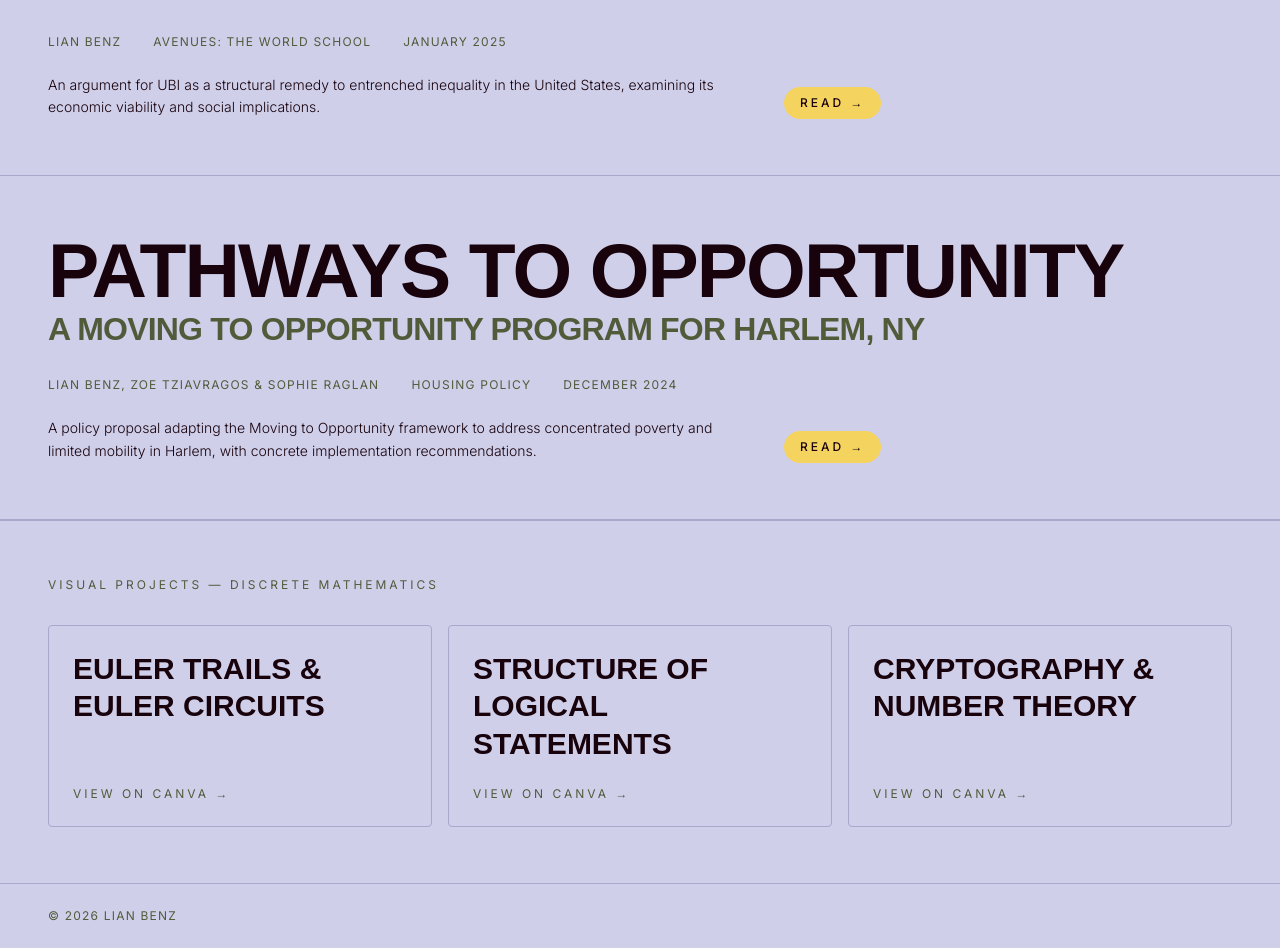
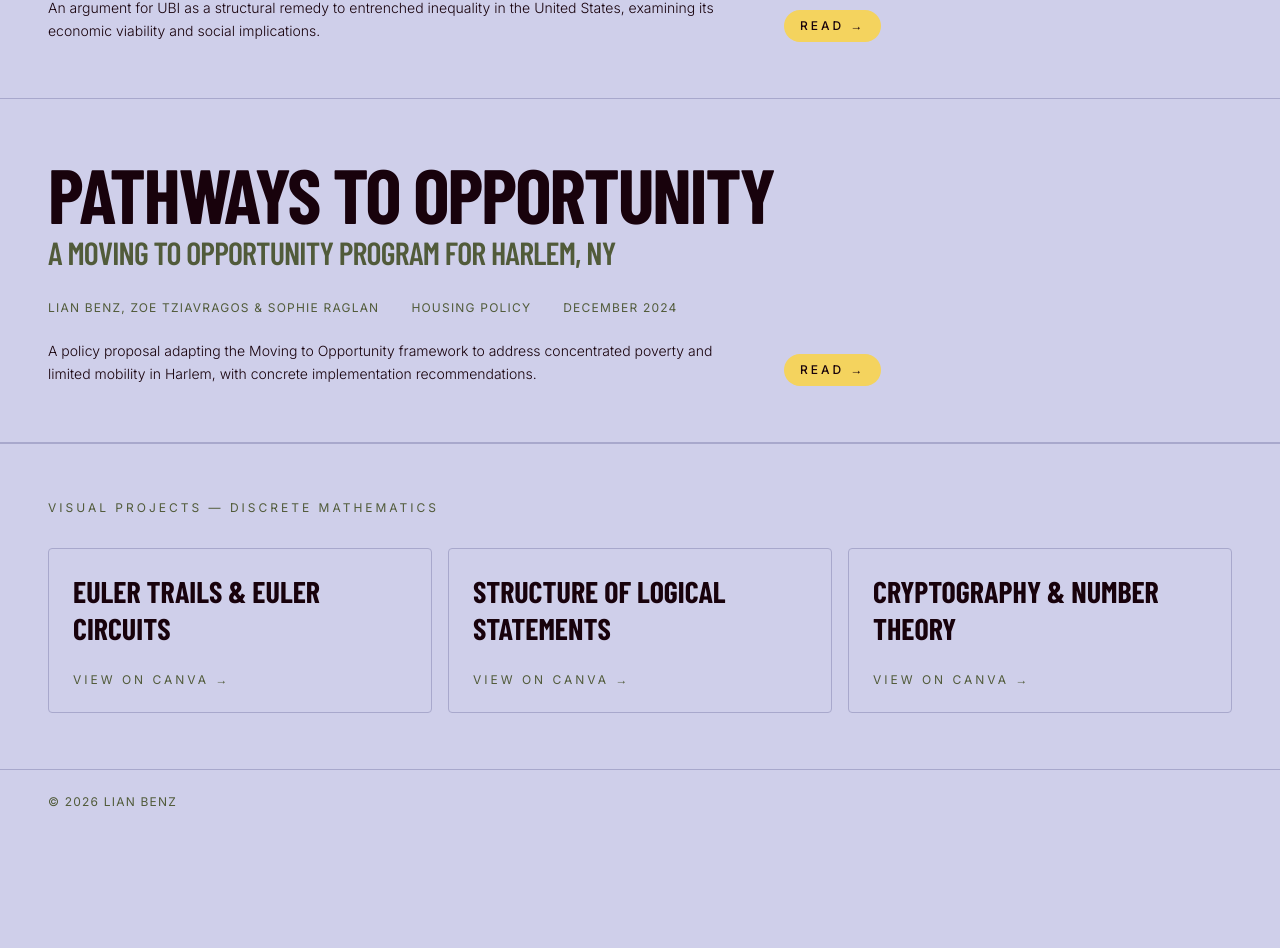
Before and after one commit to gracebenz/lb-website, a Next.js app: page / in a window 1280 px wide. Shown: the part 1101-2049 px from the top of the page. After the commit the page ends 1935 px from the top, so only its background shows below. Built offline with nearby package versions, Linux system fonts and the light colour scheme; a web font is replaced by a local one.

Commit message:
Lighter display font weights for readability (700/600 instead of 900/800)
Co-Authored-By: Claude Sonnet 4.6 <noreply@anthropic.com>

```diff
--- a/app/layout.tsx
+++ b/app/layout.tsx
@@ -5,7 +5,7 @@ import "./globals.css";
 const barlowCondensed = Barlow_Condensed({
   variable: "--font-display",
   subsets: ["latin"],
-  weight: ["800", "900"],
+  weight: ["600", "700"],
 });
 
 const inter = Inter({
--- a/app/page.tsx
+++ b/app/page.tsx
@@ -73,14 +73,14 @@ export default function Home() {
             <div className="px-6 md:px-12 py-10 md:py-14">
               {/* Big title */}
               <h2
-                className="text-[8vw] md:text-[6vw] leading-none font-black uppercase tracking-tight mb-1 transition-transform duration-200 origin-left group-hover:scale-[1.02]"
+                className="text-[8vw] md:text-[6vw] leading-none font-bold uppercase tracking-tight mb-1 transition-transform duration-200 origin-left group-hover:scale-[1.02]"
                 style={{ fontFamily: "var(--font-display)" }}
               >
                 {work.title}
               </h2>
               {work.subtitle && (
                 <p
-                  className="text-[4vw] md:text-[2.5vw] leading-none font-black uppercase tracking-tight mb-8 transition-transform duration-200 origin-left group-hover:scale-[1.02]"
+                  className="text-[4vw] md:text-[2.5vw] leading-none font-semibold uppercase tracking-tight mb-8 transition-transform duration-200 origin-left group-hover:scale-[1.02]"
                   style={{ fontFamily: "var(--font-display)", color: "var(--ink-mid)" }}
                 >
                   {work.subtitle}
@@ -136,7 +136,7 @@ export default function Home() {
               style={{ borderColor: "var(--rule)" }}
             >
               <h3
-                className="text-2xl md:text-3xl font-black uppercase leading-tight"
+                className="text-2xl md:text-3xl font-bold uppercase leading-tight"
                 style={{ fontFamily: "var(--font-display)" }}
               >
                 {p.title}
```
